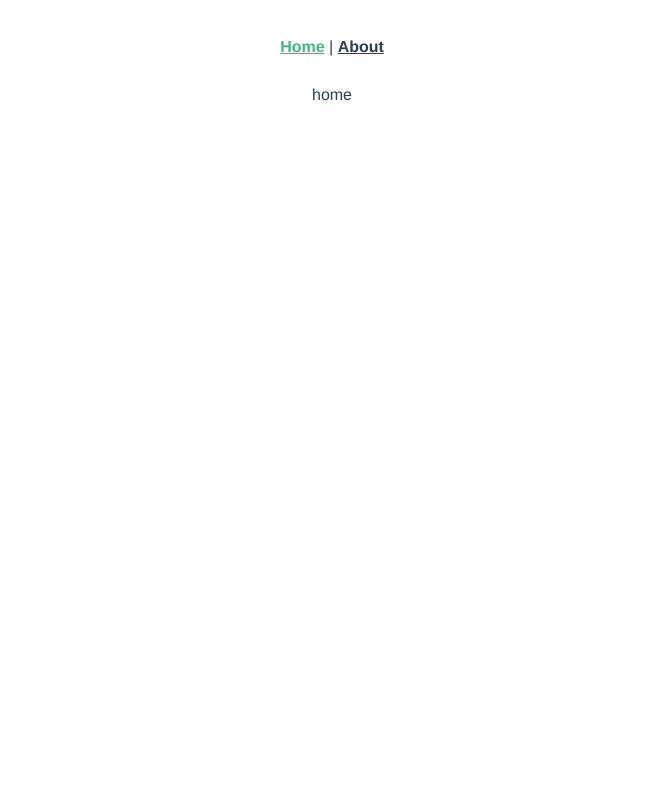
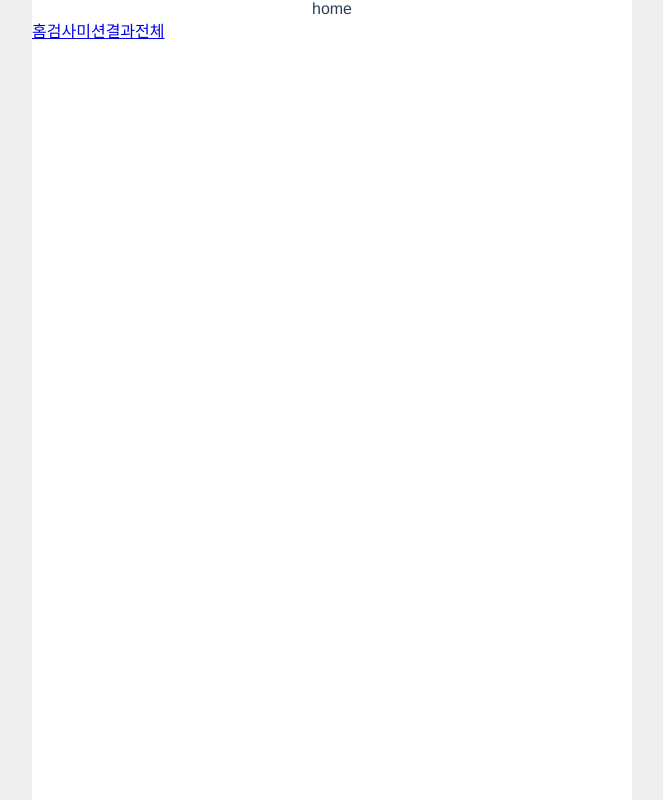
Before and after one commit to kindermate/frontend, a Vue app: page / in a window 1280 px wide. Shown: the whole page, without its empty margins (308-971 px from the left). Built offline with nearby package versions, Linux system fonts and the light colour scheme.

Commit message:
add: app-bar & bottom-nav-bar

```diff
--- a/src/App.vue
+++ b/src/App.vue
@@ -1,12 +1,18 @@
 <template>
   <div id="app">
-    <div id="nav">
-      <router-link to="/">Home</router-link> |
-      <router-link to="/about">About</router-link>
-    </div>
     <router-view />
+    <BottomNavBar />
   </div>
 </template>
+
+<script>
+import BottomNavBar from "@/components/common/BottomNavBar.vue";
+export default {
+  components: {
+    BottomNavBar,
+  },
+};
+</script>
 
 <style lang="scss">
 #app {
@@ -16,17 +22,4 @@
   text-align: center;
   color: #2c3e50;
 }
-
-#nav {
-  padding: 30px;
-
-  a {
-    font-weight: bold;
-    color: #2c3e50;
-
-    &.router-link-exact-active {
-      color: #42b983;
-    }
-  }
-}
 </style>
--- /dev/null
+++ b/src/assets/scss/main.scss
@@ -0,0 +1,11 @@
+html {
+  background-color: #eee;
+  margin: 0;
+  padding: 0;
+}
+body {
+  width: 600px;
+  background-color: #fff;
+  margin: 0 auto;
+  min-height: 100vh;
+}
--- a/src/components/common/BottomNavBar.vue
+++ b/src/components/common/BottomNavBar.vue
@@ -1,8 +1,24 @@
 <template>
   <nav>
-    <router-link>
+    <router-link to="/">
       <div class="icon"></div>
-      <span></span>
+      <span>홈</span>
+    </router-link>
+    <router-link to="/">
+      <div class="icon"></div>
+      <span>검사</span>
+    </router-link>
+    <router-link to="/">
+      <div class="icon"></div>
+      <span>미션</span>
+    </router-link>
+    <router-link to="/">
+      <div class="icon"></div>
+      <span>결과</span>
+    </router-link>
+    <router-link to="/">
+      <div class="icon"></div>
+      <span>전체</span>
     </router-link>
   </nav>
 </template>
@@ -11,4 +27,8 @@
 export default {};
 </script>
 
-<style></style>
+<style lang="scss" scoped>
+nav {
+  display: flex;
+}
+</style>
--- a/src/main.js
+++ b/src/main.js
@@ -1,3 +1,4 @@
+import "@/assets/scss/main.scss";
 import Vue from "vue";
 import App from "./App.vue";
 import router from "./router";
```
Also changed, not shown: src/components/common/AppBar.vue (added, +15 -0 lines).
